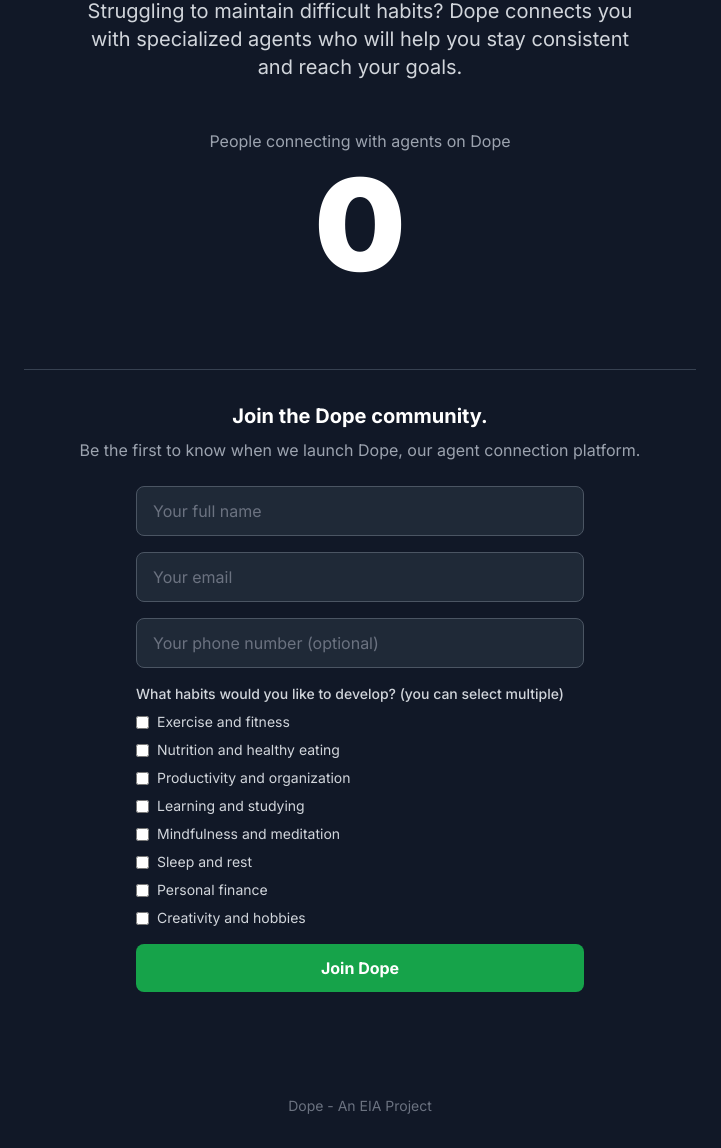
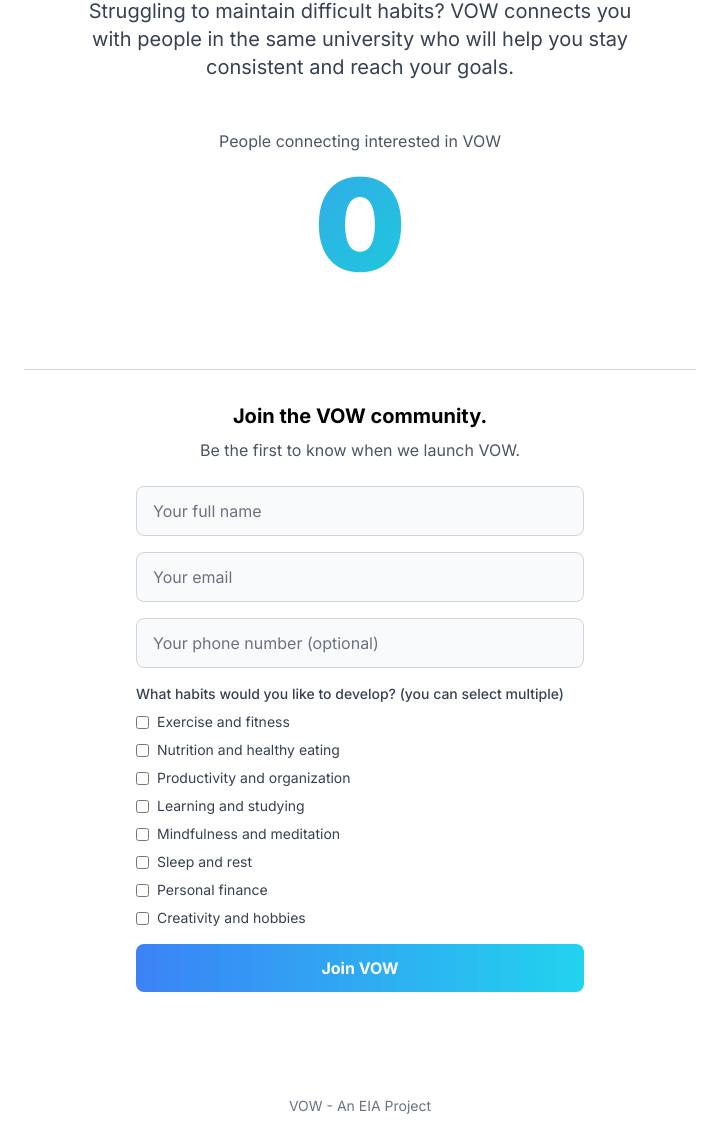
Before and after one commit to nataliaaolmo/Dope-Landing-Page, a plain HTML site: page frontend/index.html in a window 1280 px wide. Shown: the part 259-1407 px from the top of the page, without its empty margins (280-1001 px from the left). Drawn offline with nearby package versions, Linux system fonts and the light colour scheme; no server answers.

Commit message:
feat: some changes in front

```diff
--- a/frontend/index.html
+++ b/frontend/index.html
@@ -3,7 +3,7 @@
 <head>
   <meta charset="UTF-8" />
   <meta name="viewport" content="width=device-width, initial-scale=1.0"/>
-  <title>Dope | Connect with Agents to Maintain Difficult Habits</title>
+  <title>VOW | Connect with People to Maintain Difficult Habits</title>
   <script src="https://cdn.tailwindcss.com"></script>
   <link rel="preconnect" href="https://fonts.googleapis.com"/>
   <link rel="preconnect" href="https://fonts.gstatic.com" crossorigin/>
@@ -17,102 +17,108 @@
     .counter-pulse {
       animation: pulse 0.5s ease-in-out;
     }
+    .custom-gradient {
+      background: linear-gradient(135deg, #4F81F7 0%, #00F4CC 100%);
+      -webkit-background-clip: text;
+      -webkit-text-fill-color: transparent;
+      background-clip: text;
+    }
   </style>
 </head>
 
-<body class="bg-gray-900 text-white antialiased">
+<body class="bg-white text-black antialiased">
   <div class="flex flex-col items-center justify-center min-h-screen p-4 sm:p-6 md:p-8 text-center">
     <div class="max-w-2xl w-full">
       <!-- Logo/Nombre de la app -->
       <div class="mb-8">
-        <h2 class="text-2xl font-black text-white">
-          <span class="bg-gradient-to-r from-green-500 to-blue-500 bg-clip-text text-transparent">DOPE</span>
+        <h2 class="text-2xl font-black text-black">
+          <span class="custom-gradient">VOW</span>
         </h2>
-        <p class="text-sm text-gray-400 mt-1">Your companion for incredible habits</p>
+        <p class="text-sm text-gray-600 mt-1">Your companion for incredible habits</p>
       </div>
 
-      <h1 class="text-4xl sm:text-5xl md:text-6xl font-black tracking-tight text-white leading-tight">
-        Connect with <span class="bg-gradient-to-r from-green-500 to-blue-500 bg-clip-text text-transparent">Agents</span> to Maintain Habits
+      <h1 class="text-4xl sm:text-5xl md:text-6xl font-black tracking-tight text-black leading-tight">
+        Connect with <span class="custom-gradient">People</span> to Maintain Habits
       </h1>
-      <p class="mt-4 text-lg md:text-xl text-gray-300 max-w-xl mx-auto">
-        Struggling to maintain difficult habits? Dope connects you with specialized agents who will help you stay consistent and reach your goals.
+      <p class="mt-4 text-lg md:text-xl text-gray-700 max-w-xl mx-auto">
+        Struggling to maintain difficult habits? VOW connects you with people in the same university who will help you stay consistent and reach your goals.
       </p>
 
       <!-- Contador -->
       <div class="my-10 md:my-12">
-        <p class="text-base text-gray-400 mb-2">People connecting with agents on Dope</p>
-        <div id="interest-counter" class="text-7xl md:text-9xl font-extrabold text-white transition-all duration-300">
+        <p class="text-base text-gray-600 mb-2">People connecting interested in VOW</p>
+        <div id="interest-counter" class="text-7xl md:text-9xl font-extrabold custom-gradient transition-all duration-300">
           0
         </div>
       </div>
 
       <!-- Formulario de suscripción -->
-      <div class="mt-16 md:mt-20 border-t border-gray-700 pt-8">
-        <h2 class="text-xl font-bold text-white">Join the Dope community.</h2>
-        <p class="text-gray-400 mt-2 mb-6">Be the first to know when we launch Dope, our agent connection platform.</p>
+      <div class="mt-16 md:mt-20 border-t border-gray-300 pt-8">
+        <h2 class="text-xl font-bold text-black">Join the VOW community.</h2>
+        <p class="text-gray-600 mt-2 mb-6">Be the first to know when we launch VOW.</p>
 
         <form id="subscribe-form" class="max-w-md mx-auto space-y-4">
           <!-- Nombre -->
           <input type="text" id="name-input" placeholder="Your full name" required
-            class="w-full px-4 py-3 bg-gray-800 border border-gray-600 rounded-lg focus:outline-none focus:ring-2 focus:ring-green-500 text-white placeholder-gray-500"/>
+            class="w-full px-4 py-3 bg-gray-50 border border-gray-300 rounded-lg focus:outline-none focus:ring-2 focus:ring-blue-500 text-black placeholder-gray-500"/>
 
           <!-- Email -->
           <input type="email" id="email-input" placeholder="Your email" required
-            class="w-full px-4 py-3 bg-gray-800 border border-gray-600 rounded-lg focus:outline-none focus:ring-2 focus:ring-green-500 text-white placeholder-gray-500"/>
+            class="w-full px-4 py-3 bg-gray-50 border border-gray-300 rounded-lg focus:outline-none focus:ring-2 focus:ring-blue-500 text-black placeholder-gray-500"/>
 
           <!-- Teléfono -->
           <input type="tel" id="phone-input" placeholder="Your phone number (optional)"
-            class="w-full px-4 py-3 bg-gray-800 border border-gray-600 rounded-lg focus:outline-none focus:ring-2 focus:ring-green-500 text-white placeholder-gray-500"/>
+            class="w-full px-4 py-3 bg-gray-50 border border-gray-300 rounded-lg focus:outline-none focus:ring-2 focus:ring-blue-500 text-black placeholder-gray-500"/>
 
           <!-- Intereses -->
           <div class="text-left">
-            <label class="block text-sm font-medium text-gray-300 mb-2">What habits would you like to develop? (you can select multiple)</label>
+            <label class="block text-sm font-medium text-gray-700 mb-2">What habits would you like to develop? (you can select multiple)</label>
             <div class="space-y-2">
               <label class="flex items-center">
-                <input type="checkbox" value="fitness" class="mr-2 rounded border-gray-600 bg-gray-800 text-green-500 focus:ring-green-500">
-                <span class="text-sm text-gray-300">Exercise and fitness</span>
+                <input type="checkbox" value="fitness" class="mr-2 rounded border-gray-300 bg-gray-50 text-blue-500 focus:ring-blue-500">
+                <span class="text-sm text-gray-700">Exercise and fitness</span>
               </label>
               <label class="flex items-center">
-                <input type="checkbox" value="nutrition" class="mr-2 rounded border-gray-600 bg-gray-800 text-green-500 focus:ring-green-500">
-                <span class="text-sm text-gray-300">Nutrition and healthy eating</span>
+                <input type="checkbox" value="nutrition" class="mr-2 rounded border-gray-300 bg-gray-50 text-blue-500 focus:ring-blue-500">
+                <span class="text-sm text-gray-700">Nutrition and healthy eating</span>
               </label>
               <label class="flex items-center">
-                <input type="checkbox" value="productivity" class="mr-2 rounded border-gray-600 bg-gray-800 text-green-500 focus:ring-green-500">
-                <span class="text-sm text-gray-300">Productivity and organization</span>
+                <input type="checkbox" value="productivity" class="mr-2 rounded border-gray-300 bg-gray-50 text-blue-500 focus:ring-blue-500">
+                <span class="text-sm text-gray-700">Productivity and organization</span>
               </label>
               <label class="flex items-center">
-                <input type="checkbox" value="learning" class="mr-2 rounded border-gray-600 bg-gray-800 text-green-500 focus:ring-green-500">
-                <span class="text-sm text-gray-300">Learning and studying</span>
+                <input type="checkbox" value="learning" class="mr-2 rounded border-gray-300 bg-gray-50 text-blue-500 focus:ring-blue-500">
+                <span class="text-sm text-gray-700">Learning and studying</span>
               </label>
               <label class="flex items-center">
-                <input type="checkbox" value="mindfulness" class="mr-2 rounded border-gray-600 bg-gray-800 text-green-500 focus:ring-green-500">
-                <span class="text-sm text-gray-300">Mindfulness and meditation</span>
+                <input type="checkbox" value="mindfulness" class="mr-2 rounded border-gray-300 bg-gray-50 text-blue-500 focus:ring-blue-500">
+                <span class="text-sm text-gray-700">Mindfulness and meditation</span>
               </label>
               <label class="flex items-center">
-                <input type="checkbox" value="sleep" class="mr-2 rounded border-gray-600 bg-gray-800 text-green-500 focus:ring-green-500">
-                <span class="text-sm text-gray-300">Sleep and rest</span>
+                <input type="checkbox" value="sleep" class="mr-2 rounded border-gray-300 bg-gray-50 text-blue-500 focus:ring-blue-500">
+                <span class="text-sm text-gray-700">Sleep and rest</span>
               </label>
               <label class="flex items-center">
-                <input type="checkbox" value="finance" class="mr-2 rounded border-gray-600 bg-gray-800 text-green-500 focus:ring-green-500">
-                <span class="text-sm text-gray-300">Personal finance</span>
+                <input type="checkbox" value="finance" class="mr-2 rounded border-gray-300 bg-gray-50 text-blue-500 focus:ring-blue-500">
+                <span class="text-sm text-gray-700">Personal finance</span>
               </label>
               <label class="flex items-center">
-                <input type="checkbox" value="creativity" class="mr-2 rounded border-gray-600 bg-gray-800 text-green-500 focus:ring-green-500">
-                <span class="text-sm text-gray-300">Creativity and hobbies</span>
+                <input type="checkbox" value="creativity" class="mr-2 rounded border-gray-300 bg-gray-50 text-blue-500 focus:ring-blue-500">
+                <span class="text-sm text-gray-700">Creativity and hobbies</span>
               </label>
             </div>
           </div>
 
           <button type="submit" id="subscribe-button"
-            class="w-full bg-green-600 hover:bg-green-700 text-white font-bold py-3 px-6 rounded-lg transition-colors duration-300">
-            Join Dope
+            class="w-full bg-gradient-to-r from-blue-500 to-cyan-400 hover:from-blue-600 hover:to-cyan-500 text-white font-bold py-3 px-6 rounded-lg transition-all duration-300">
+            Join VOW
           </button>
         </form>
-        <p id="message-area" class="mt-4 h-6 text-green-400"></p>
+        <p id="message-area" class="mt-4 h-6 text-green-600"></p>
       </div>
 
       <footer class="mt-16 text-gray-500 text-sm">
-        <p>Dope - An EIA Project</p>
+        <p>VOW - An EIA Project</p>
       </footer>
     </div>
   </div>
@@ -154,8 +160,8 @@
 
       if (!name || !email) {
         messageArea.textContent = 'Please complete at least your name and email.';
-        messageArea.classList.add("text-red-400");
-        messageArea.classList.remove("text-green-400");
+        messageArea.classList.add("text-red-600");
+        messageArea.classList.remove("text-green-600");
         return;
       }
 
@@ -178,9 +184,9 @@
         const result = await res.json();
 
         if (res.ok) {
-          messageArea.textContent = result.message || "Successfully connected to Dope! You'll soon receive news about our agents.";
-          messageArea.classList.add("text-green-400");
-          messageArea.classList.remove("text-red-400");
+          messageArea.textContent = result.message || "Successfully connected to VOW! You'll soon receive news about it.";
+          messageArea.classList.add("text-green-600");
+          messageArea.classList.remove("text-red-600");
 
           // Limpiar formulario
           nameInput.value = '';
@@ -190,18 +196,18 @@
 
           await loadCount(); // actualizar contador
         } else {
-          messageArea.textContent = result.message || 'There was an error connecting to Dope.';
-          messageArea.classList.add("text-red-400");
-          messageArea.classList.remove("text-green-400");
+          messageArea.textContent = result.message || 'There was an error connecting to VOW.';
+          messageArea.classList.add("text-red-600");
+          messageArea.classList.remove("text-green-600");
         }
       } catch (err) {
         console.error(err);
         messageArea.textContent = "Connection error. Please try again.";
-        messageArea.classList.add("text-red-400");
-        messageArea.classList.remove("text-green-400");
+        messageArea.classList.add("text-red-600");
+        messageArea.classList.remove("text-green-600");
       } finally {
         subscribeButton.disabled = false;
-        subscribeButton.textContent = 'Join Dope';
+        subscribeButton.textContent = 'Join VOW';
       }
     });
   </script>
```
